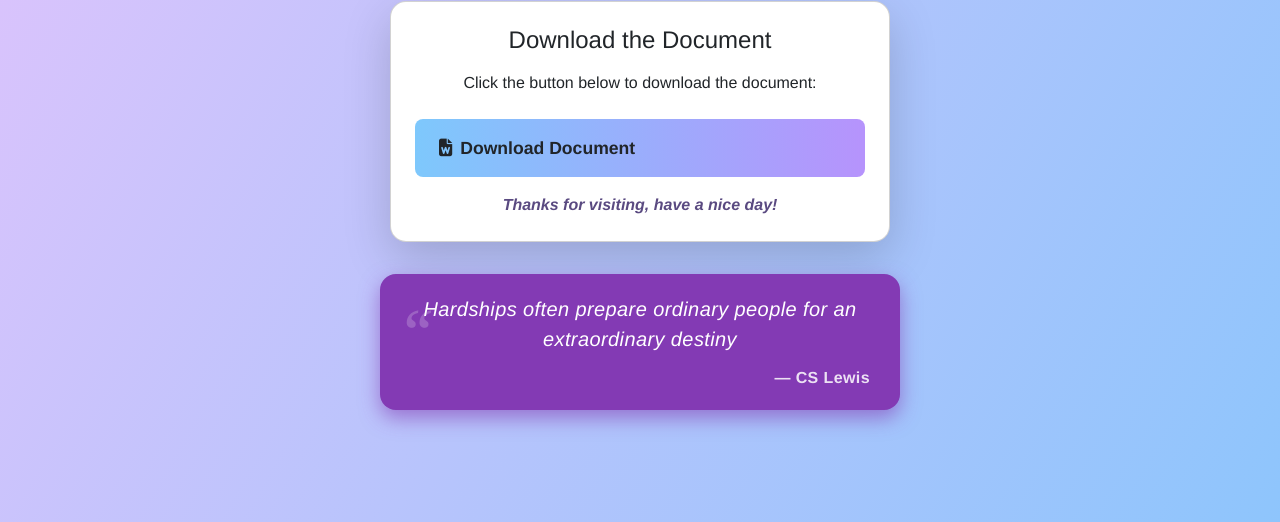
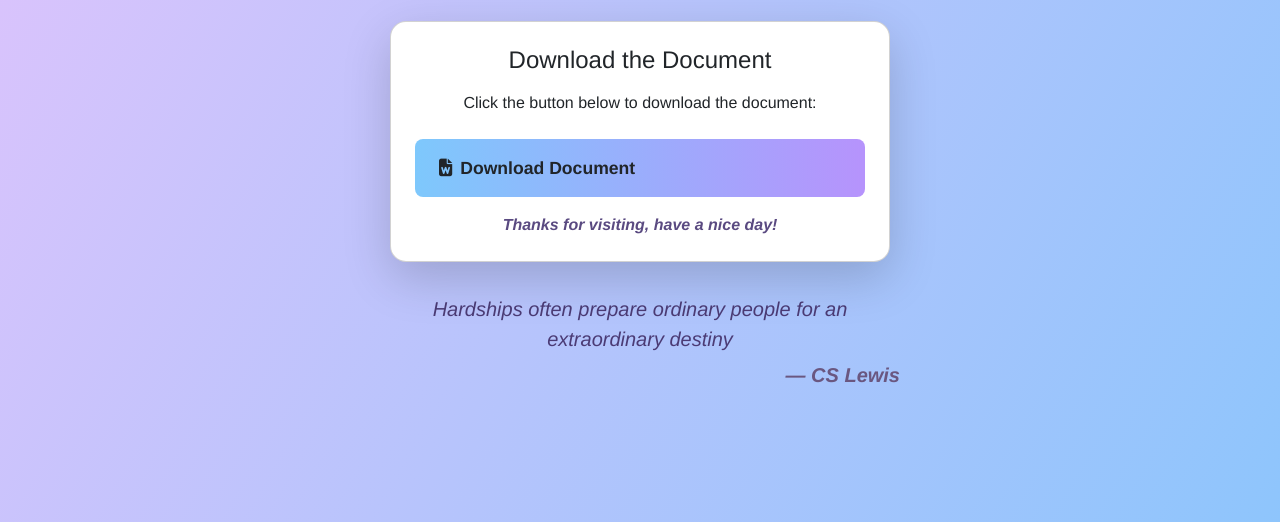
Before and after one commit to Varshan2311/vars-vibe, a plain HTML site: page index.html in a window 1280 px wide. Shown: the part 278-800 px from the top of the page. Drawn offline with nearby package versions, Linux system fonts and the light colour scheme.

Commit message:
Update index.html

```diff
--- a/index.html
+++ b/index.html
@@ -86,37 +86,22 @@
     font-weight: 600;
   }
 
-  /* Quote box styling */
-  .quote-box {
-    margin: 2rem auto 0;
+  /* Quote styling without box */
+  .quote-text {
+    margin-top: 2rem;
+    font-size: 1.25rem;
+    font-style: italic;
+    color: #4b3b75;
     max-width: 520px;
-    background: #833AB4;
-    color: white;
-    border-radius: 1rem;
-    padding: 20px 30px;
-    font-size: 1.25rem;
-    font-weight: 500;
-    box-shadow: 0 8px 20px rgba(131,58,180,0.6);
-    position: relative;
-    font-style: italic;
-    letter-spacing: 0.02em;
-  }
-  .quote-box::before {
-    content: "“";
-    font-size: 4rem;
-    position: absolute;
-    top: 10px;
-    left: 20px;
-    opacity: 0.2;
-    font-family: Georgia, serif;
+    margin-left: auto;
+    margin-right: auto;
+    line-height: 1.5;
   }
   .quote-author {
-    margin-top: 12px;
     text-align: right;
-    font-size: 1rem;
+    margin-top: 6px;
     font-weight: 700;
-    font-style: normal;
-    opacity: 0.85;
+    color: #6a5780;
   }
 
   /* Responsive */
@@ -127,14 +112,8 @@
     .card-container {
       padding: 1rem;
     }
-    .quote-box {
+    .quote-text {
       font-size: 1.1rem;
-      padding: 15px 20px;
-    }
-    .quote-box::before {
-      font-size: 3rem;
-      left: 15px;
-      top: 8px;
     }
   }
 </style>
@@ -163,7 +142,7 @@
     </div>
   </div>
 
-  <div class="quote-box" aria-label="Inspirational quote">
+  <div class="quote-text" aria-label="Inspirational quote">
     Hardships often prepare ordinary people for an extraordinary destiny
     <div class="quote-author">― CS Lewis</div>
   </div>
```
